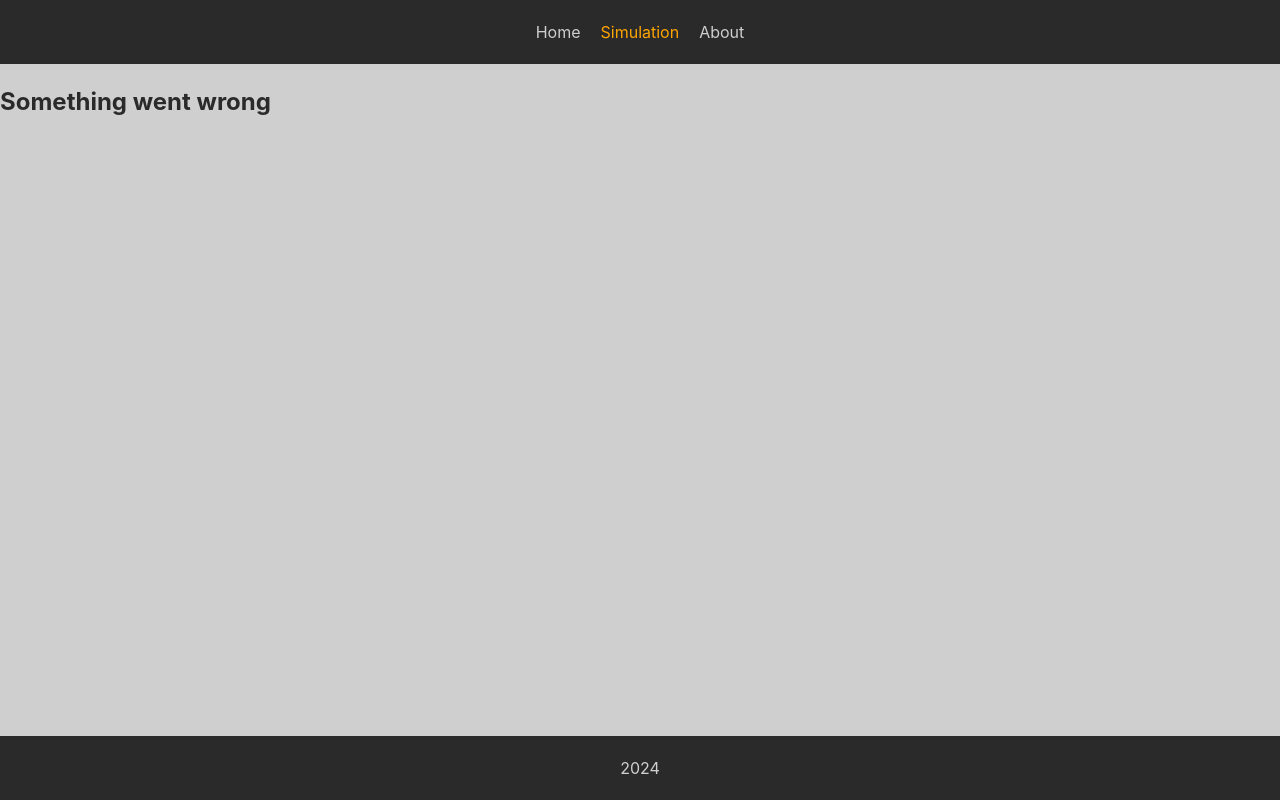
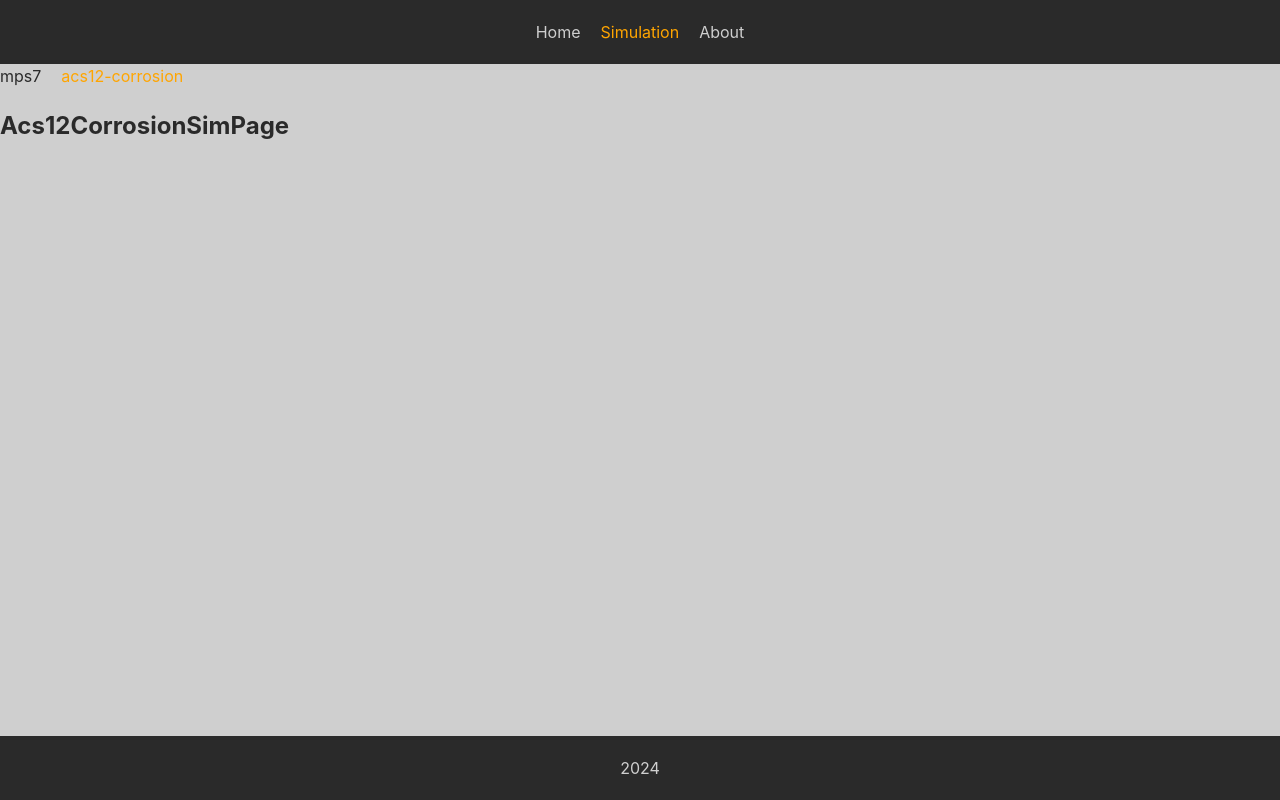
Before and after one commit to GinezisNWD/once-human-help, a React (Vite) app: page /simulation/asc12corrosion in a window 1280 px wide. Built offline with nearby package versions, Linux system fonts and the light colour scheme.

Commit message:
feat: add simulation pages

```diff
--- a/src/App.tsx
+++ b/src/App.tsx
@@ -4,6 +4,9 @@ import { HomePage } from './pages/HomePage'
 import { AboutPage } from './pages/AboutPage'
 import { NotFoundPage } from './pages/NotFoundPage'
 import { RootLayout } from './layouts/root-layout/RootLayout'
+import { SimulationLayout } from './layouts/simulation-layout/SimulationLayout'
+import { Mps7SimPage } from './pages/simulation/Mps7SimPage'
+import { Acs12CorrosionSimPage } from './pages/simulation/Acs12CorrosionSimPage'
 
 function App() {
 
@@ -11,6 +14,18 @@ function App() {
     <Routes>
       <Route path='/' element={<RootLayout />} >
         <Route index element={<HomePage />} />
+
+        <Route path='simulation' element={<SimulationLayout />}>
+
+          <Route path='about' element={<AboutPage />} />
+
+          <Route path='mps7' element={<Mps7SimPage />} />
+          <Route path='asc12corrosion' element={<Acs12CorrosionSimPage />} />
+
+
+        </Route>
+
+
         <Route path='about' element={<AboutPage />} />
         <Route path='*' element={<NotFoundPage />} />
       </Route>
--- a/src/components/UI/navbar/Navbar.tsx
+++ b/src/components/UI/navbar/Navbar.tsx
@@ -2,21 +2,16 @@ import React from 'react'
 import classes from './Navbar.module.css'
 import { NavLink, NavLinkRenderProps } from 'react-router-dom'
 
-export function Navbar() {
+interface IPage {
+  to: string;
+  page: string;
+}
 
-  const pages = [
-    {
-      to: '/',
-      page: 'Home',
-    },
-    {
-      to: 'simulation',
-      page: 'Simulation',
-    },
-    {
-      to: '/about',
-      page: 'About',
-    }]
+interface NavbarProps {
+  pages: IPage[]
+}
+
+export function Navbar({ pages }: NavbarProps) {
 
   const setAcive = ({ isActive }: NavLinkRenderProps): string => {
     return isActive ?
--- a/src/layouts/root-layout/RootLayout.tsx
+++ b/src/layouts/root-layout/RootLayout.tsx
@@ -4,7 +4,6 @@ import { Outlet } from 'react-router-dom'
 import { Navbar } from '../../components/UI/navbar/Navbar'
 
 export function RootLayout() {
-
   const pages = [
     {
       to: '/',
--- /dev/null
+++ b/src/layouts/simulation-layout/SimulationLayout.tsx
@@ -0,0 +1,23 @@
+import React from 'react'
+import { Outlet } from 'react-router-dom'
+import { Navbar } from '../../components/UI/navbar/Navbar'
+
+export function SimulationLayout() {
+  const pages = [
+    {
+      to: 'mps7',
+      page: 'mps7',
+    },
+    {
+      to: 'asc12corrosion',
+      page: 'acs12-corrosion',
+    },
+  ]
+
+  return (
+    <div>
+      <Navbar pages={pages} />
+      <Outlet />
+    </div>
+  )
+}
--- /dev/null
+++ b/src/pages/simulation/Acs12CorrosionSimPage.tsx
@@ -0,0 +1,7 @@
+import React from 'react'
+
+export function Acs12CorrosionSimPage() {
+  return (
+    <h2>Acs12CorrosionSimPage</h2>
+  )
+}
--- /dev/null
+++ b/src/pages/simulation/Mps7SimPage.tsx
@@ -0,0 +1,7 @@
+import React from 'react'
+
+export function Mps7SimPage() {
+  return (
+    <h2>Mps7SimPage</h2>
+  )
+}
```
